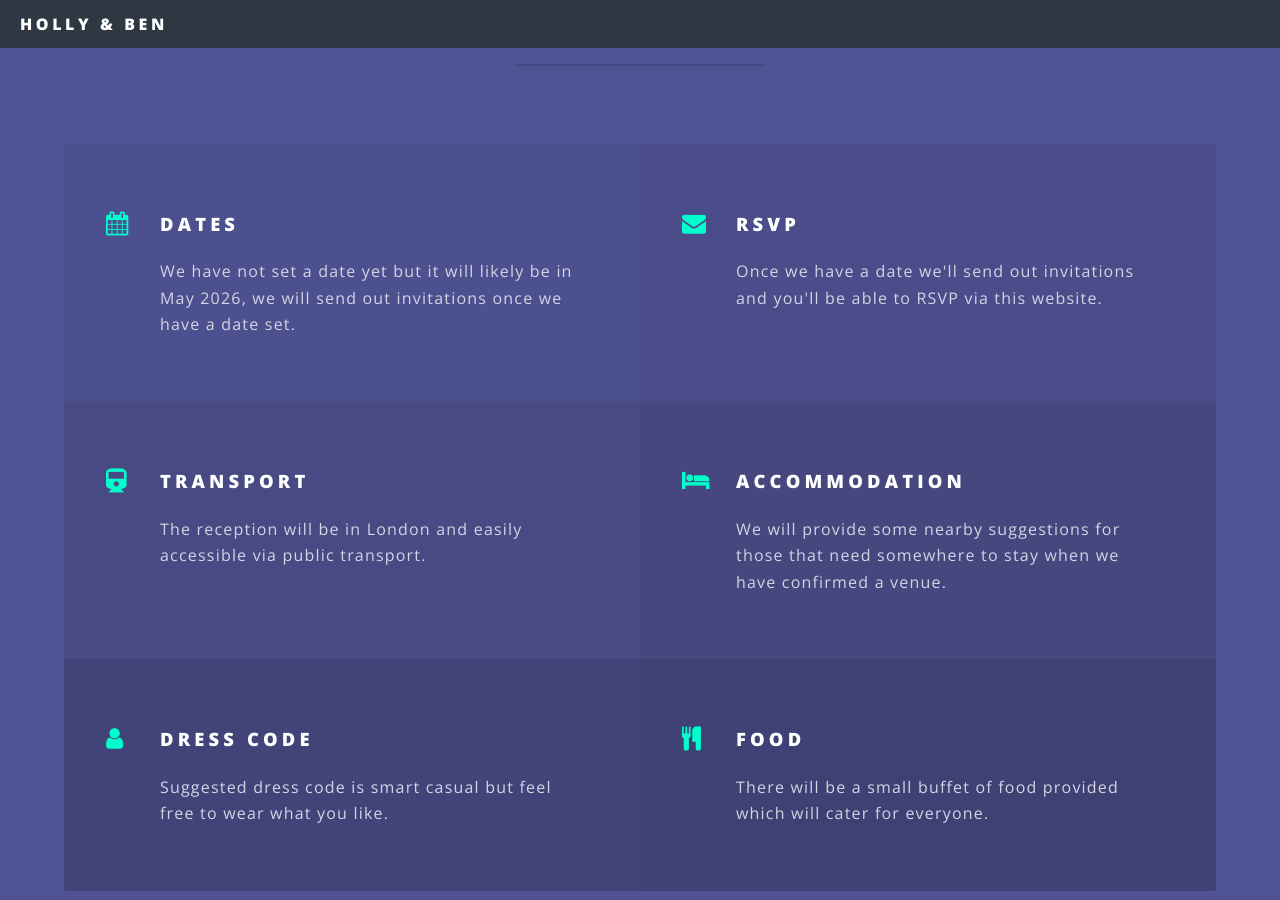
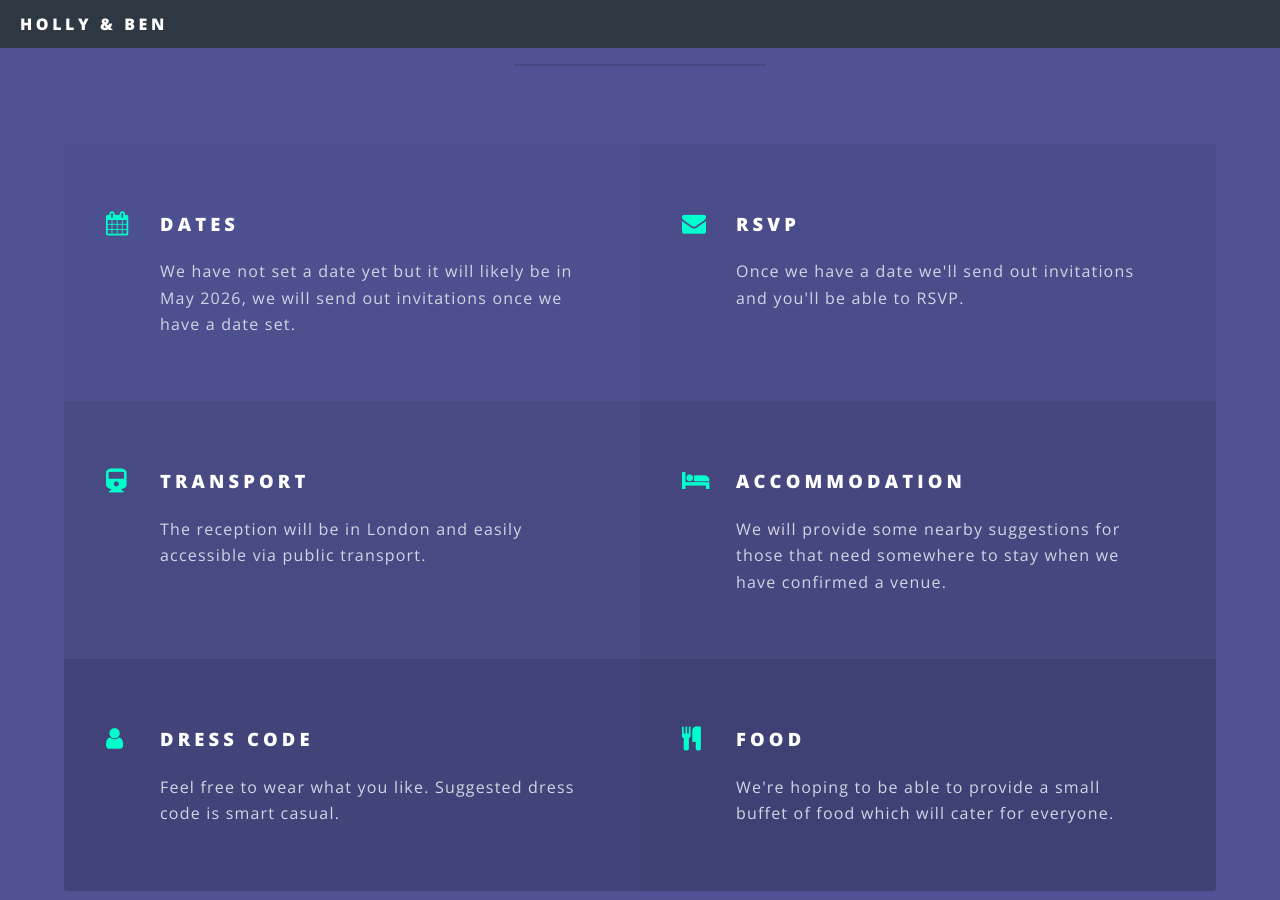
Before and after one commit to threesquared/hollyben.wedding, a Jekyll site: the page built from index.html, in a window 1280 px wide and 900 px high, scrolled down 2340 px. Built offline with Jekyll 4.4.1, drawn with Linux system fonts in a browser that asks for light colours; nearby versions of some CDN libraries; some of the changed text lies outside the part shown.

Commit message:
Add more photos and small update

```diff
--- a/Gemfile
+++ b/Gemfile
@@ -1,2 +1,4 @@
 source 'https://rubygems.org'
 gem 'github-pages', group: :jekyll_plugins
+
+gem "webrick", "~> 1.9"
--- a/_includes/head.html
+++ b/_includes/head.html
@@ -3,6 +3,8 @@
   <meta name="viewport" content="width=device-width, initial-scale=1" />
   <title>{% if page.title %}{{ page.title | escape }}{% else %}{{ site.title | escape }}{% endif %}</title>
   <meta name="description" content="{% if page.excerpt %}{{ page.excerpt | strip_html | strip_newlines | truncate: 160 }}{% else %}{{ site.description }}{% endif %}">
+  <link rel="icon" href="{{ "images/favicon.ico" | prepend: site.baseurl }}" type="image/x-icon" />
+  <link rel="shortcut icon" href="{{ "images/favicon.ico" | prepend: site.baseurl }}" type="image/x-icon" />
   <!--[if lte IE 8]><script src="{{ "/js/ie/html5shiv.js" | prepend: site.baseurl }}"></script><![endif]-->
   <link rel="canonical" href="{{ page.url | replace:'index.html','' | prepend: site.baseurl | prepend: site.url }}">
   <link rel="stylesheet" href="{{ "/css/main.css" | prepend: site.baseurl }}" />
--- a/index.html
+++ b/index.html
@@ -29,7 +29,7 @@
 					<section id="two" class="wrapper alt style2">
 						<section class="spotlight">
 							<div class="image"><img src="https://api.mapbox.com/styles/v1/mapbox/light-v10/static/pin-s-heart+FFFFFF(-115.1496,36.1552)/-115.1499,36.1647,11.85/1018x720?access_token=pk.eyJ1IjoiM3NxIiwiYSI6ImNrNm95ZzZ1ZDBrZnEzbHA5ZDR6bHFnMHMifQ.IJLzUakdinLzBhrXnFv-jg" alt="Las Vegas" /></div><div class="content">
-								<h2>A Little White Chapel, Las Vegas<br />
+								<h2>Little White Chapel, Las Vegas<br />
 								Sat 10th May 2025 - 12:30 PDT</h2>
 								<p>Private and simple ceremony at the world famous <a href="https://www.alittlewhitechapel.com/page/homepage" target="_blank">Little White Chapel</a> in Las Vegas. Following in the footsteps of Frank Sinatra and Britney Spears...</p>
 							</div>
@@ -56,7 +56,7 @@
 								</li>
 								<li class="icon fa-envelope">
 									<h3>RSVP</h3>
-									<p>Once we have a date we'll send out invitations and you'll be able to RSVP via this website.</p>
+									<p>Once we have a date we'll send out invitations and you'll be able to RSVP.</p>
 								</li>
 								<li class="icon fa-train">
 									<h3>Transport</h3>
@@ -68,11 +68,11 @@
 								</li>
 								<li class="icon fa-user">
 									<h3>Dress code</h3>
-									<p>Suggested dress code is smart casual but feel free to wear what you like.</p>
+									<p>Feel free to wear what you like. Suggested dress code is smart casual.</p>
 								</li>
 								<li class="icon fa-cutlery">
 									<h3>Food</h3>
-									<p>There will be a small buffet of food provided which will cater for everyone.</p>
+									<p>We're hoping to be able to provide a small buffet of food which will cater for everyone.</p>
 								</li>
 							</ul>
 						</div>
@@ -100,7 +100,7 @@
 							</header>
 							<ul class="actions vertical">
 								<li><!-- <a href="#" class="button fit special">RSVP</a>-->&nbsp;</li>
-								<li><a href="mailto:ben@3sq.re" class="button fit">Contact Us</a></li>
+								<li><a href="mailto:ben@3sq.re,holly.a.t.gates@gmail.com" class="button fit">Contact Us</a></li>
 							</ul>
 						</div>
 					</section>
@@ -110,6 +110,8 @@
 						<div class="inner">
 							<header class="major">
 								<h2>Photos</h2>
+								<p>We would very much appreciate it if you could please upload any photos you have of us together from before during or after the event below.</p>
+								<a href="https://photos.app.goo.gl/KWafT1Hc6SZb6DHw5" target="_blank" class="button big icon fa-upload">Upload Photos</a>
 							</header>
 							<div class="slide">
 								<div class="image">
@@ -178,6 +180,48 @@
 								<div class="image">
 									<img src="images/slide23.jpg" alt="" height="500px"/>
 								</div>
+								<div class="image">
+									<img src="images/slide24.jpg" alt="" height="500px"/>
+								</div>
+								<div class="image">
+									<img src="images/slide25.jpg" alt="" height="500px"/>
+								</div>
+								<div class="image">
+									<img src="images/slide26.jpg" alt="" height="500px"/>
+								</div>
+								<div class="image">
+									<img src="images/slide27.jpg" alt="" height="500px"/>
+								</div>
+								<div class="image">
+									<img src="images/slide28.jpg" alt="" height="500px"/>
+								</div>
+								<div class="image">
+									<img src="images/slide29.jpg" alt="" height="500px"/>
+								</div>
+								<div class="image">
+									<img src="images/slide30.jpg" alt="" height="500px"/>
+								</div>
+								<div class="image">
+									<img src="images/slide31.jpg" alt="" height="500px"/>
+								</div>
+								<div class="image">
+									<img src="images/slide32.jpg" alt="" height="500px"/>
+								</div>
+								<div class="image">
+									<img src="images/slide33.jpg" alt="" height="500px"/>
+								</div>
+								<div class="image">
+									<img src="images/slide34.jpg" alt="" height="500px"/>
+								</div>
+								<div class="image">
+									<img src="images/slide35.jpg" alt="" height="500px"/>
+								</div>
+								<div class="image">
+									<img src="images/slide36.jpg" alt="" height="500px"/>
+								</div>
+								<div class="image">
+									<img src="images/slide37.jpg" alt="" height="500px"/>
+								</div>
 							</div>
 						</div>
 					</section>
```
Also changed, not shown: other parts of index.html (+1 -1 lines), Gemfile.lock, README.md, images/favicon.ico (added), images/slide24.jpg (added), images/slide25.jpg (added), images/slide26.jpg (added), images/slide27.jpg (added), images/slide28.jpg (added), images/slide29.jpg (added), images/slide30.jpg (added), images/slide31.jpg (added), images/slide32.jpg (added), images/slide33.jpg (added), 4 more files.
